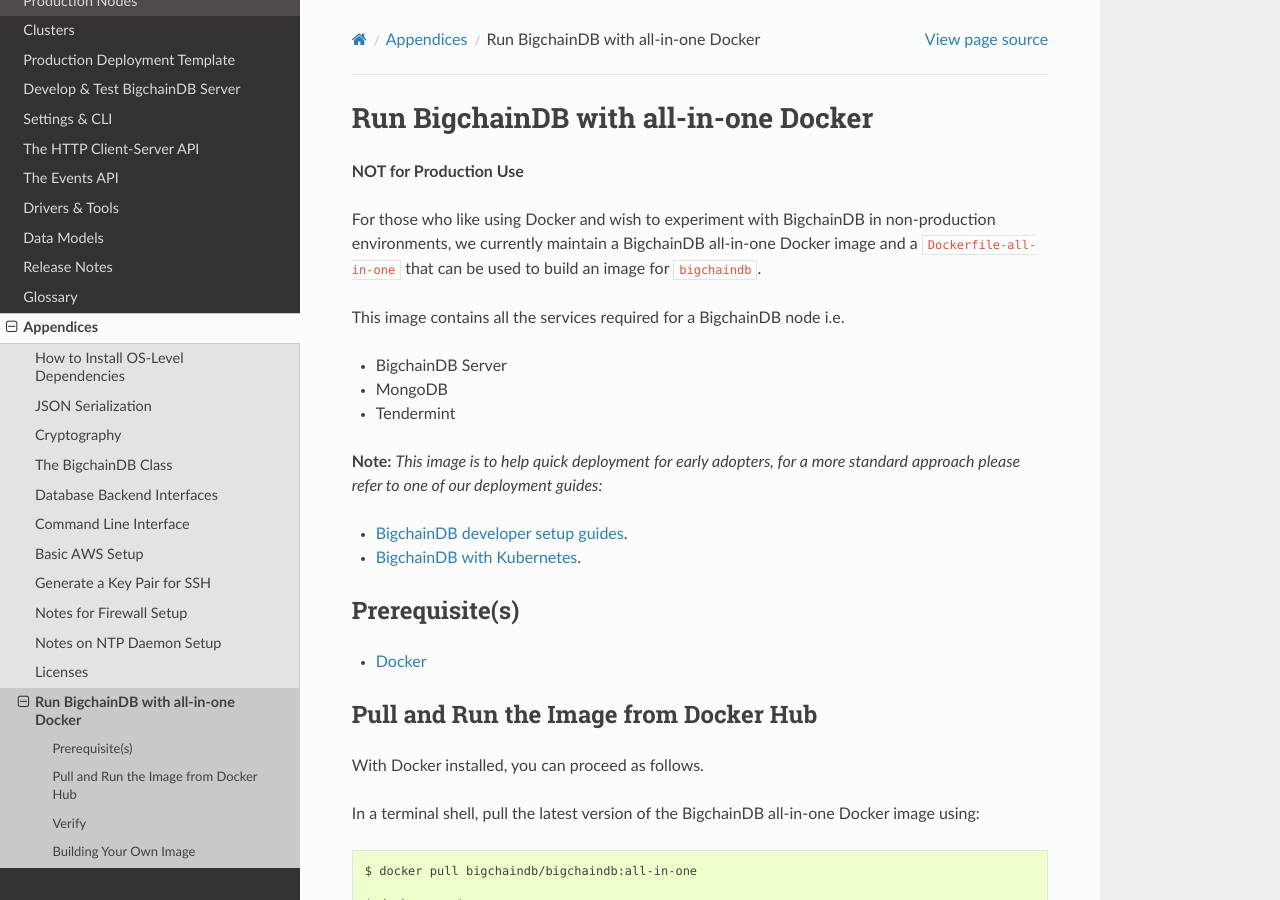
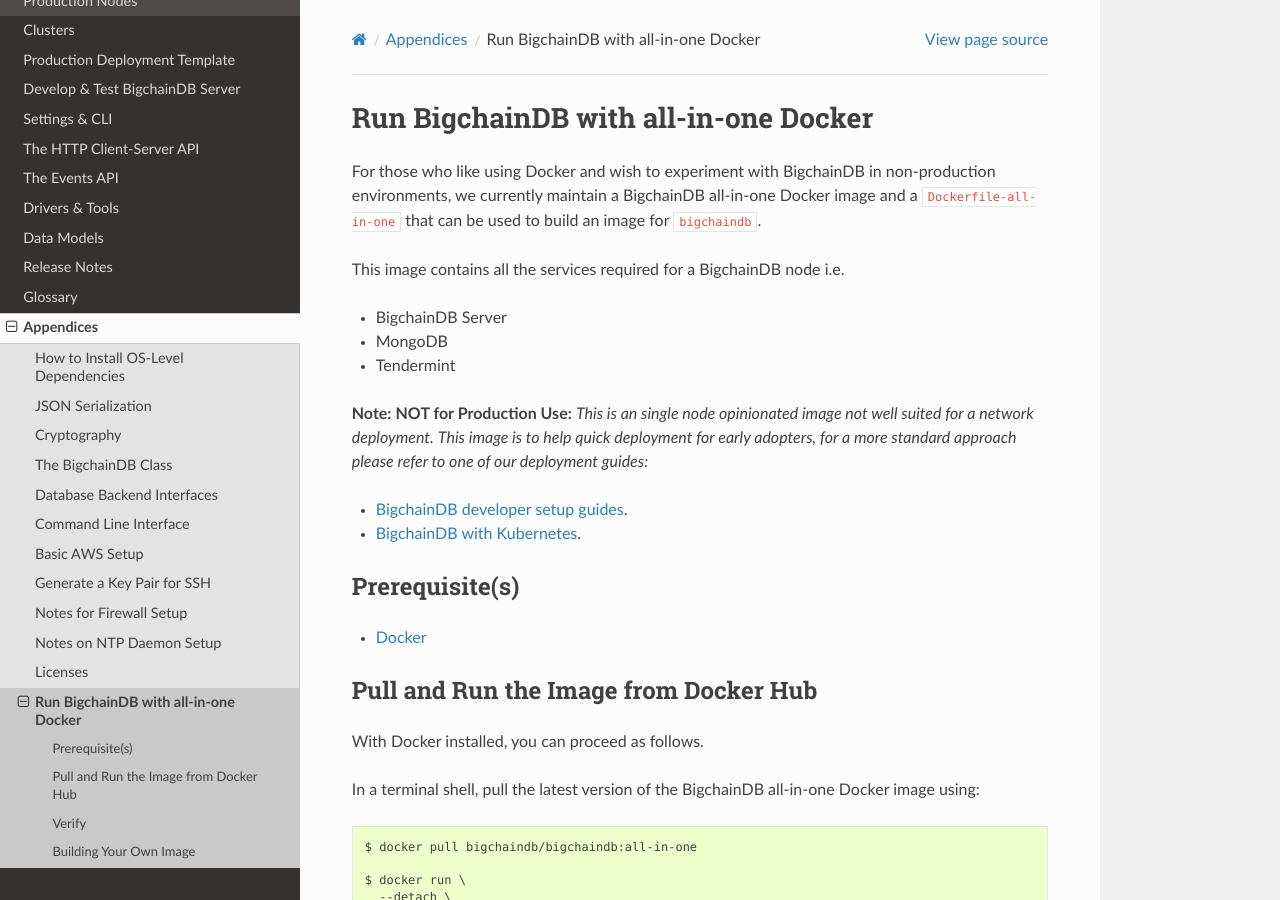
Before and after one commit to bigchaindb/bigchaindb, a Sphinx documentation site: the page built from docs/server/source/appendices/all-in-one-bigchaindb.md, in a window 1280 px wide and 900 px high. Built offline with Sphinx 7.4.7 and the Read the Docs theme 2.0.0, drawn with Linux system fonts in a browser that asks for light colours.

Commit message:
Address comments II
- Clarify that this image is not well suited for a network deployment

```diff
--- a/docs/server/source/appendices/all-in-one-bigchaindb.md
+++ b/docs/server/source/appendices/all-in-one-bigchaindb.md
@@ -13,8 +11,8 @@
 - MongoDB
 - Tendermint
 
-**Note:** *This image is to help quick deployment for early adopters, for a more standard*
-*approach please refer to one of our deployment guides:*
+**Note:** **NOT for Production Use:** *This is an single node opinionated image not well suited for a network deployment.*
+*This image is to help quick deployment for early adopters, for a more standard approach please refer to one of our deployment guides:*
 
 - [BigchainDB developer setup guides](https://docs.bigchaindb.com/projects/contributing/en/latest/dev-setup-coding-and-contribution-process/index.html).
 - [BigchainDB with Kubernetes](http://docs.bigchaindb.com/projects/server/en/latest/production-deployment-template/index.html).
```
Also changed, not shown: other parts of docs/server/source/appendices/all-in-one-bigchaindb.md (+0 -2 lines).
